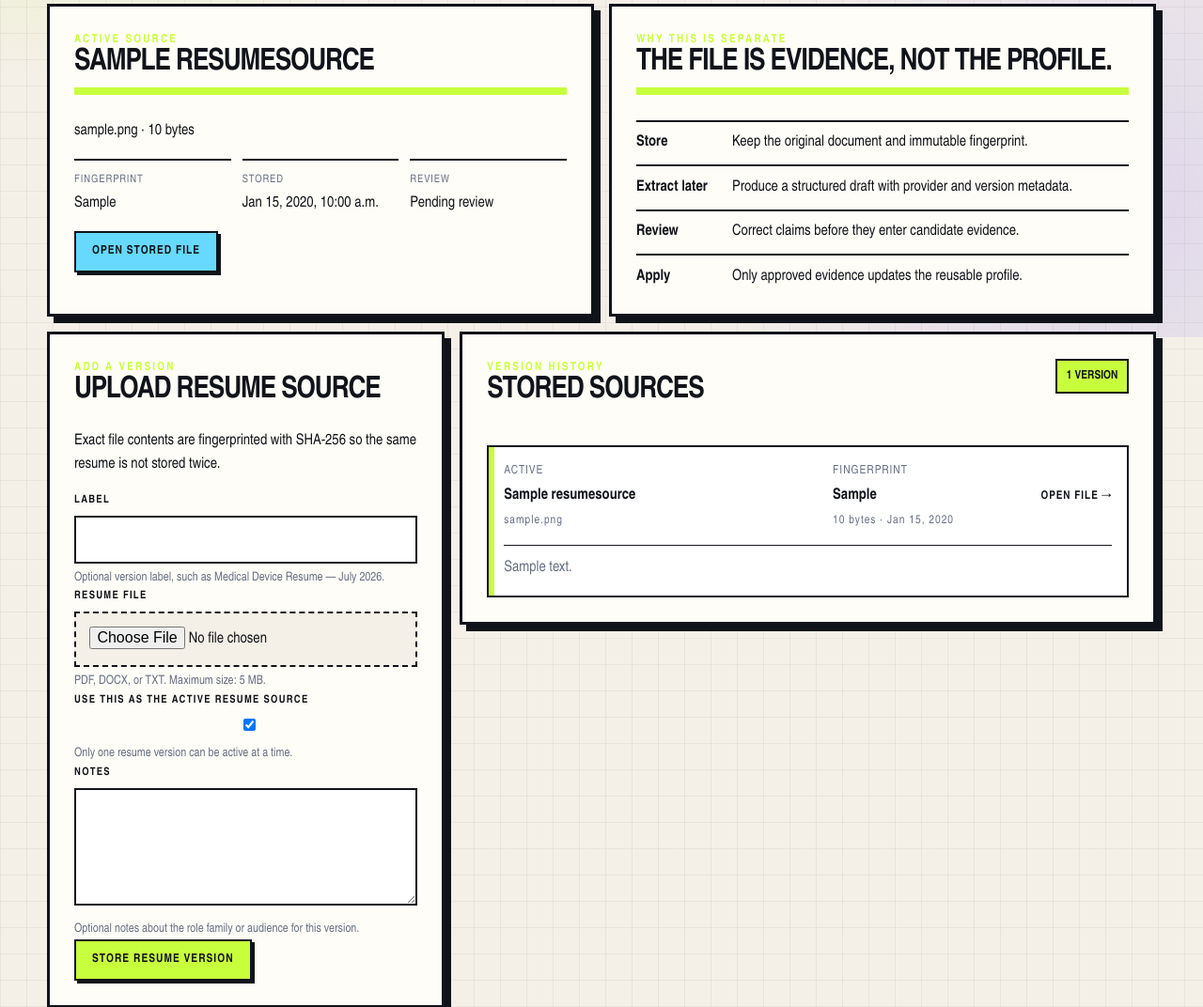
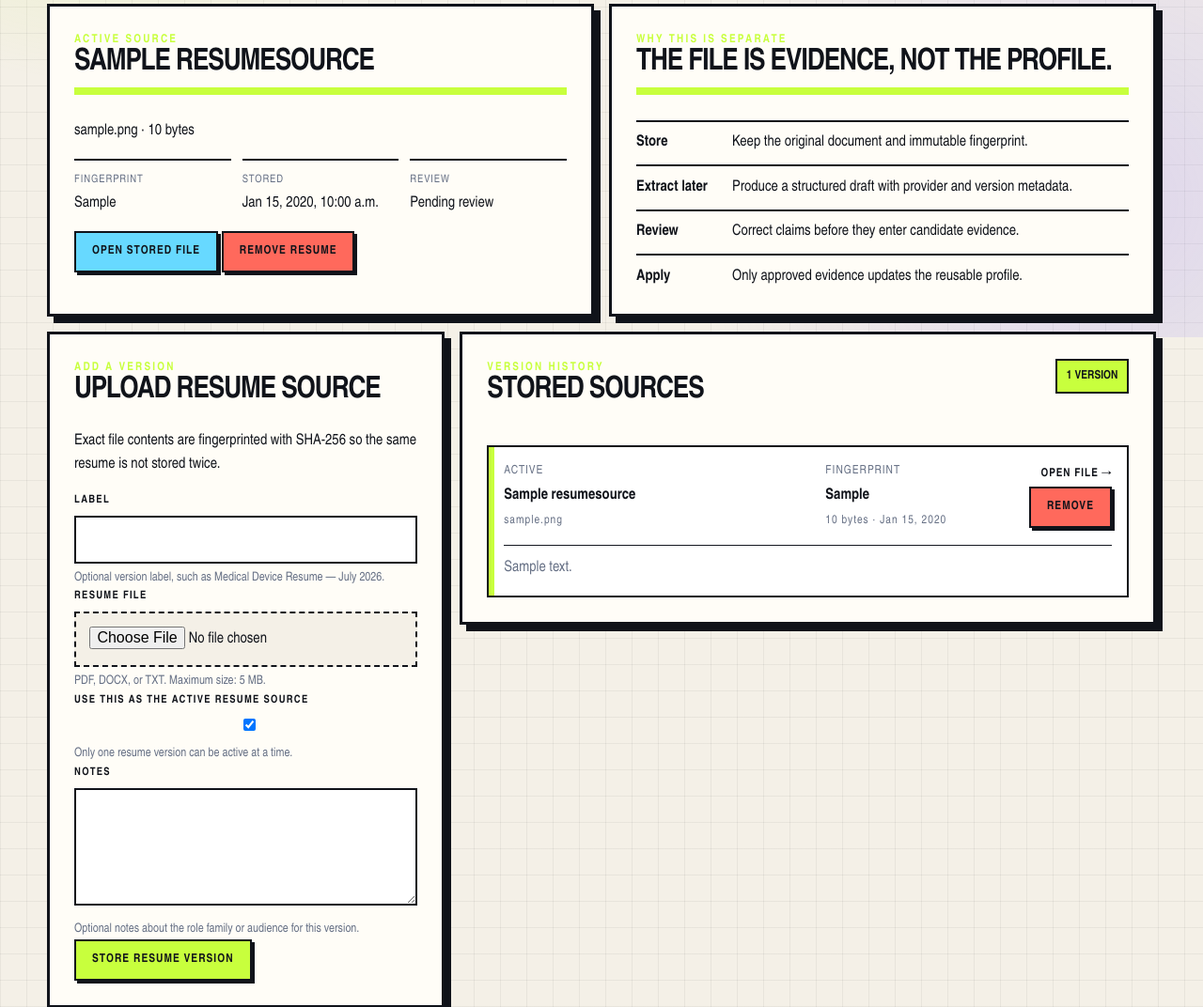
Before and after one commit to aprescod12/personal-job-finder, a Django app: page /resume/ in a window 1280 px wide. Shown: the part 441-1513 px from the top of the page at 94% size. Run offline with Django 5.2, Linux system fonts and the light colour scheme; data comes from the database, SQL or seed files in the repository; tables that the repository leaves empty hold one stand-in row (values such as "Sample post").

Commit message:
Add remove action to resume source list

```diff
--- a/candidate_profile/templates/candidate_profile/resume_source_list.html
+++ b/candidate_profile/templates/candidate_profile/resume_source_list.html
@@ -30,7 +30,10 @@
                 <div><dt>STORED</dt><dd>{{ active_source.created_at|date:"M j, Y, g:i a" }}</dd></div>
                 <div><dt>REVIEW</dt><dd>{{ active_source.get_review_status_display }}</dd></div>
             </dl>
-            <a class="button button-secondary" href="{{ active_source.document.url }}" target="_blank" rel="noopener noreferrer">OPEN STORED FILE</a>
+            <div class="resume-active-actions">
+                <a class="button button-secondary" href="{{ active_source.document.url }}" target="_blank" rel="noopener noreferrer">OPEN STORED FILE</a>
+                <a class="button button-danger" href="{% url 'candidate_profile:delete_resume_source' active_source.id %}">REMOVE RESUME</a>
+            </div>
         {% else %}
             <h2>NO ACTIVE RESUME</h2>
             <p>Upload the resume that should become the source of truth for Stage 5 extraction.</p>
@@ -102,6 +105,7 @@
                         <button class="button button-secondary" type="submit">MAKE ACTIVE</button>
                     </form>
                     {% endif %}
+                    <a class="button button-danger" href="{% url 'candidate_profile:delete_resume_source' source.id %}">REMOVE</a>
                 </div>
                 {% if source.notes %}<p class="resume-version-notes">{{ source.notes }}</p>{% endif %}
             </article>
```
